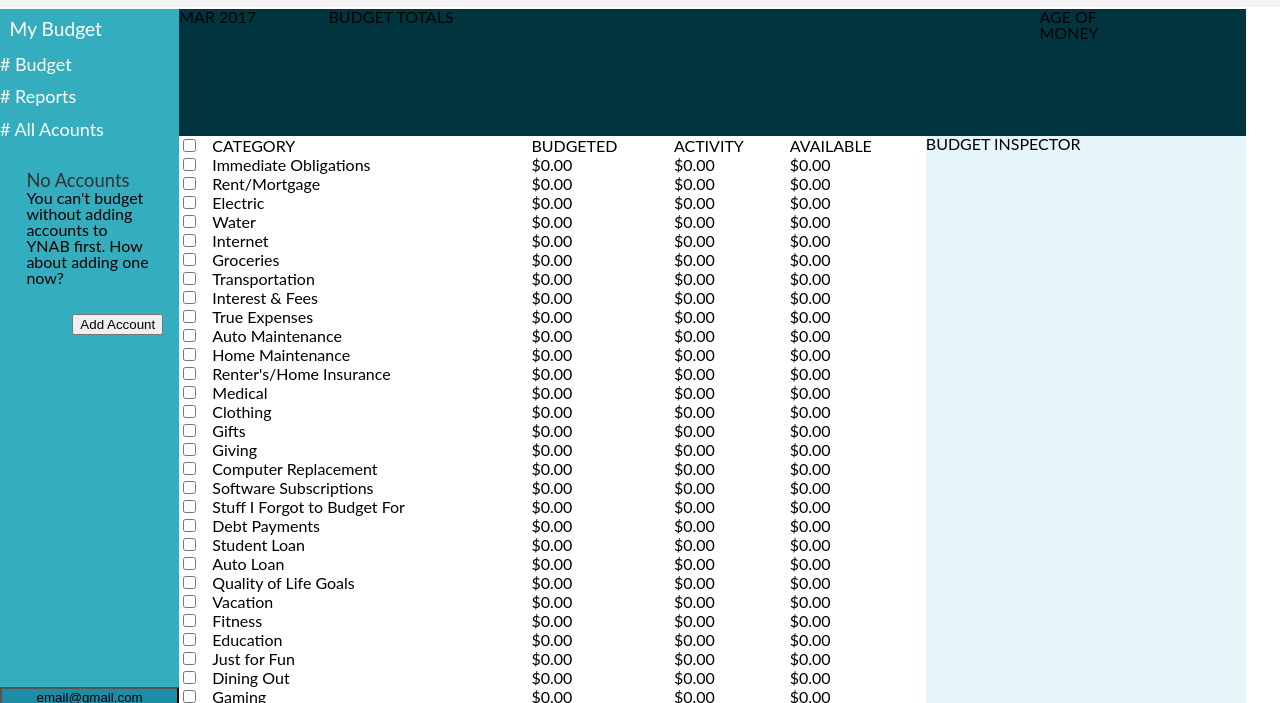
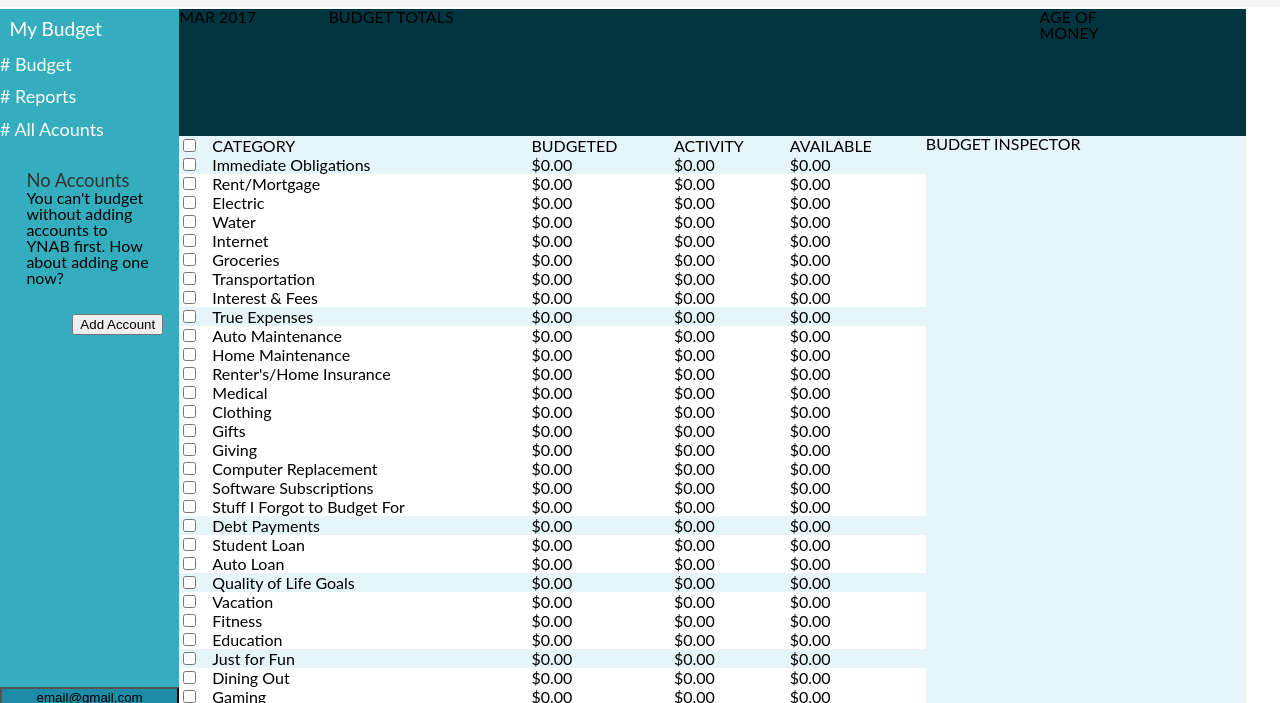
Before and after one commit to TrevSchwab/YNAB, a plain HTML site: page index.html in a window 1280 px wide. Shown: the part 92-795 px from the top of the page. Drawn offline with Linux system fonts and the light colour scheme.

Commit message:
th sub-headers

```diff
--- a/index.css
+++ b/index.css
@@ -157,6 +157,7 @@ span#mail {
 
 th {
   text-align: left;
+  background-color: #e5f5f9;
 }
 
 .budget-inspector {
--- a/index.html
+++ b/index.html
@@ -85,13 +85,13 @@
           <th>ACTIVITY</th>
           <th>AVAILABLE</th>
         </tr>
-         <tr>
-          <td><input type="checkbox"></td>
-          <td>Immediate Obligations</td>
-          <td>$0.00</td>
-          <td>$0.00</td>
-          <td>$0.00</td>
-         </tr>
+        <tr>
+          <th><input type="checkbox"></th>
+          <th>Immediate Obligations</th>
+          <th>$0.00</th>
+          <th>$0.00</th>
+          <th>$0.00</th>
+        </tr>
         <tr>
           <td><input type="checkbox"></td>
           <td>Rent/Mortgage</td>
@@ -142,11 +142,11 @@
           <td>$0.00</td>
         </tr>
         <tr>
-          <td><input type="checkbox"></td>
-          <td>True Expenses</td>
-          <td>$0.00</td>
-          <td>$0.00</td>
-          <td>$0.00</td>
+          <th><input type="checkbox"></th>
+          <th>True Expenses</th>
+          <th>$0.00</th>
+          <th>$0.00</th>
+          <th>$0.00</th>
         </tr>
         <tr>
           <td><input type="checkbox"></td>
@@ -219,11 +219,11 @@
           <td>$0.00</td>
         </tr>
         <tr>
-          <td><input type="checkbox"></td>
-          <td>Debt Payments</td>
-          <td>$0.00</td>
-          <td>$0.00</td>
-          <td>$0.00</td>
+          <th><input type="checkbox"></th>
+          <th>Debt Payments</th>
+          <th>$0.00</th>
+          <th>$0.00</th>
+          <th>$0.00</th>
         </tr>
         <tr>
           <td><input type="checkbox"></td>
@@ -240,11 +240,11 @@
           <td>$0.00</td>
         </tr>
         <tr>
-          <td><input type="checkbox"></td>
-          <td>Quality of Life Goals</td>
-          <td>$0.00</td>
-          <td>$0.00</td>
-          <td>$0.00</td>
+          <th><input type="checkbox"></th>
+          <th>Quality of Life Goals</th>
+          <th>$0.00</th>
+          <th>$0.00</th>
+          <th>$0.00</th>
         </tr>
         <tr>
           <td><input type="checkbox"></td>
@@ -268,11 +268,11 @@
           <td>$0.00</td>
         </tr>
         <tr>
-          <td><input type="checkbox"></td>
-          <td>Just for Fun</td>
-          <td>$0.00</td>
-          <td>$0.00</td>
-          <td>$0.00</td>
+          <th><input type="checkbox"></th>
+          <th>Just for Fun</th>
+          <th>$0.00</th>
+          <th>$0.00</th>
+          <th>$0.00</th>
         </tr>
         <tr>
           <td><input type="checkbox"></td>
```
